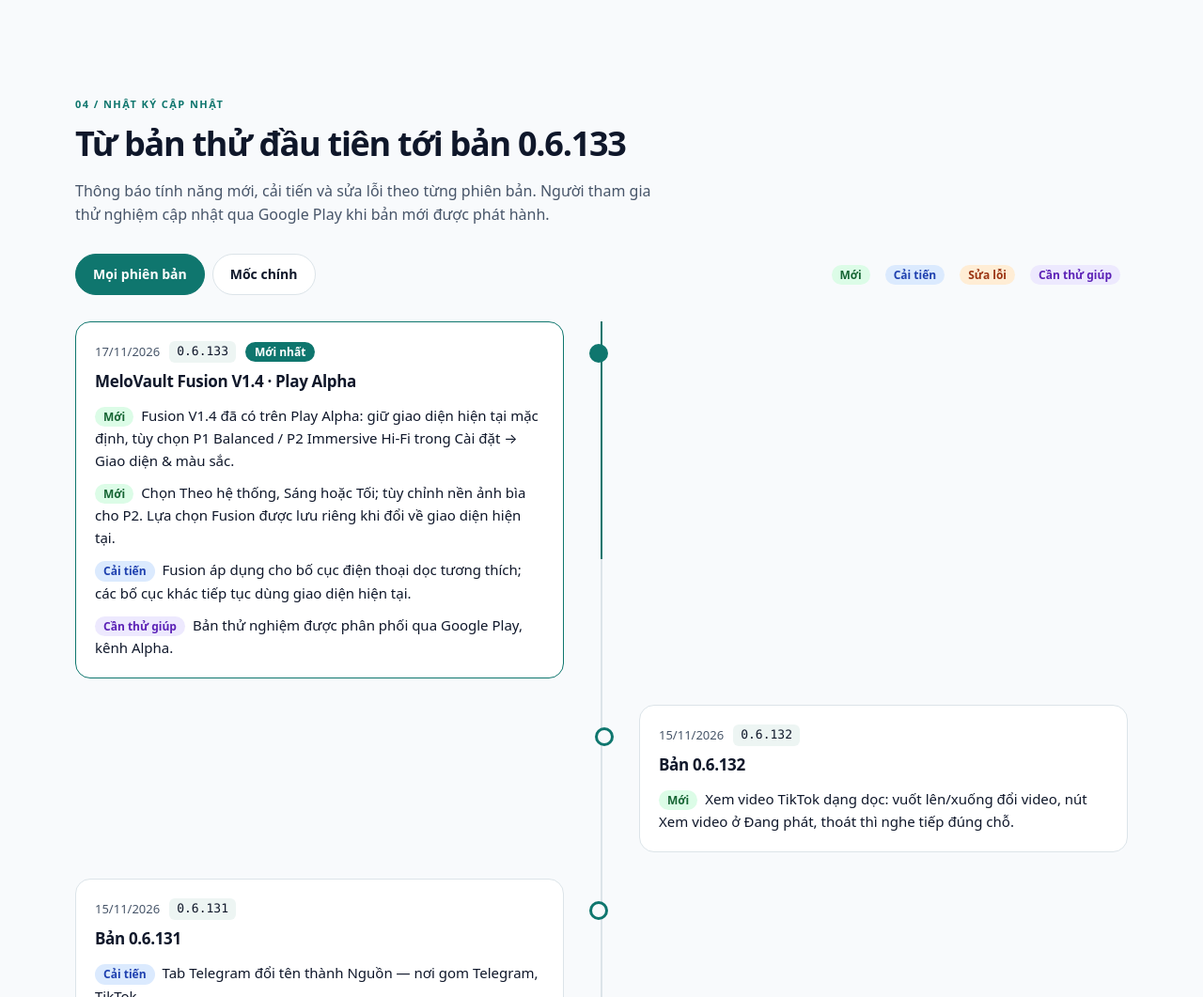
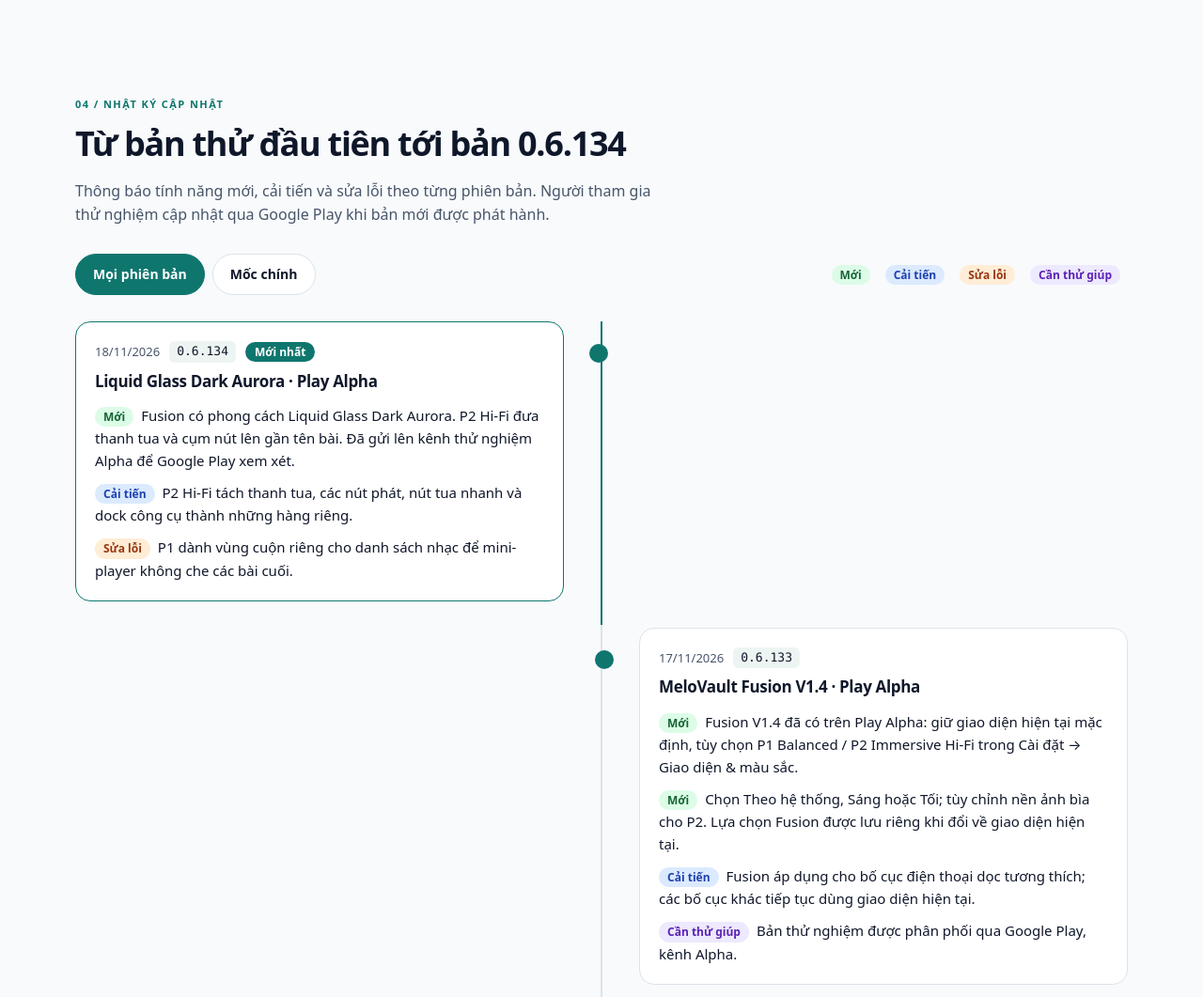
Before and after one commit to niquitin/melovault, a plain HTML site: page index.html in a window 1280 px wide. Shown: the part 5700-6761 px from the top of the page at 94% size. Drawn offline with Linux system fonts and the light colour scheme.

Commit message:
site: announce Dark Aurora 0.6.134 on Play Alpha

```diff
--- a/changelog.js
+++ b/changelog.js
@@ -3,6 +3,18 @@
 window.MELOVAULT_CHANGELOG = {
   "schema": 1,
   "versions": [
+    {
+      "version": "0.6.134",
+      "versionCode": 159,
+      "date": "2026-11-18",
+      "tag": "",
+      "title": "Liquid Glass Dark Aurora · Play Alpha",
+      "highlight": true,
+      "new": ["Fusion có phong cách Liquid Glass Dark Aurora. P2 Hi-Fi đưa thanh tua và cụm nút lên gần tên bài. Đã gửi lên kênh thử nghiệm Alpha để Google Play xem xét."],
+      "improved": ["P2 Hi-Fi tách thanh tua, các nút phát, nút tua nhanh và dock công cụ thành những hàng riêng."],
+      "fixed": ["P1 dành vùng cuộn riêng cho danh sách nhạc để mini-player không che các bài cuối."],
+      "test": []
+    },
     {
       "version": "0.6.133",
       "versionCode": 158,
--- a/config.js
+++ b/config.js
@@ -1,14 +1,13 @@
 // THÔNG TIN HIỂN THỊ, KHÔNG CHỨA URL APK. Mọi bản thử nghiệm được cài từ Google Play.
 // Google Play phân phối theo thiết bị; không công bố hash/kích thước APK QA riêng.
 window.MELOVAULT_RELEASE = {
-  "versionName": "0.6.133-open",
-  "versionCode": 158,
+  "versionName": "0.6.134-open",
+  "versionCode": 159,
   "sha256": "",
   "sizeBytes": 0,
-  "releaseDate": "2026-11-17",
+  "releaseDate": "2026-11-18",
   "notes": [
-    "Fusion V1.4 đã có trên Play Alpha: giữ giao diện hiện tại mặc định, tùy chọn P1 Balanced / P2 Immersive Hi-Fi trong Cài đặt → Giao diện & màu sắc.",
-    "Chọn Theo hệ thống, Sáng hoặc Tối; tùy chỉnh nền ảnh bìa cho P2. Lựa chọn Fusion được lưu riêng khi đổi về giao diện hiện tại.",
+    "Fusion có phong cách Liquid Glass Dark Aurora. P2 Hi-Fi đưa thanh tua và cụm nút lên gần tên bài. Đã gửi lên kênh thử nghiệm Alpha để Google Play xem xét.",
     "Đang có bản 0.6.97: phải gỡ bản đó rồi cài bản này một lần (mất dữ liệu trong app).",
     "Ứng dụng không chính thức, dùng Telegram API; không liên kết với Telegram."
   ]
--- a/index.html
+++ b/index.html
@@ -131,7 +131,7 @@
         <aside class="release-info" aria-labelledby="latest-release-title">
           <p class="eyebrow">THÔNG BÁO CẬP NHẬT</p>
           <h3 id="latest-release-title">MeloVault có gì mới?</h3>
-          <p id="latest-announcement" role="status"><strong>Phiên bản 0.6.133 — 17/11/2026: </strong>Fusion V1.4 đã có trên Play Alpha: giữ giao diện hiện tại mặc định, tùy chọn P1 Balanced / P2 Immersive Hi-Fi trong Cài đặt → Giao diện & màu sắc.</p>
+          <p id="latest-announcement" role="status"><strong>Phiên bản 0.6.134 — 18/11/2026: </strong>Fusion có phong cách Liquid Glass Dark Aurora. P2 Hi-Fi đưa thanh tua và cụm nút lên gần tên bài. Đã gửi lên kênh thử nghiệm Alpha để Google Play xem xét.</p>
           <p class="fine-print">Đây là nhật ký phát triển. Phiên bản thực tế trên Google Play có thể được phát hành sau khi Google xem xét.</p>
           <a href="#nhat-ky">Xem chi tiết từng phiên bản ›</a>
         </aside>
```
Also changed, not shown: update.json (+4 -5 lines).
